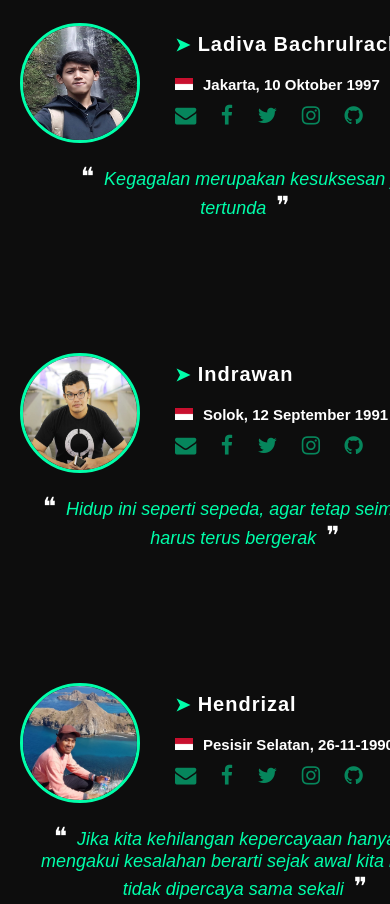
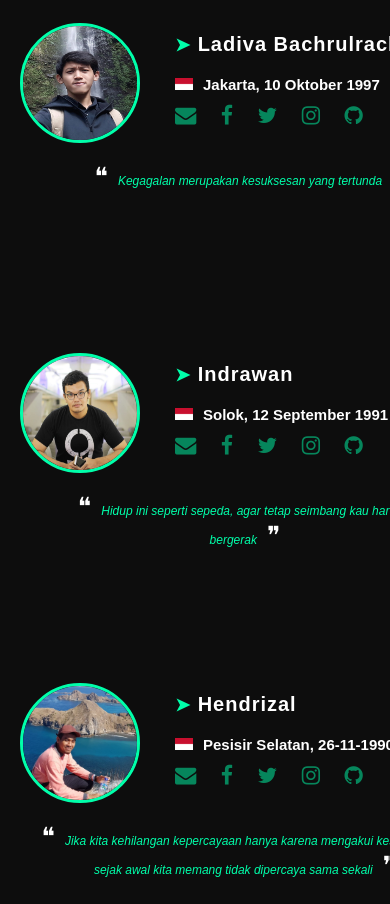
Before and after one commit to Arif-65/e28-dts20, a plain HTML site: page index.html in a window 390 px wide. Shown: the part 944-1848 px from the top of the page. Drawn offline with Linux system fonts and the light colour scheme.

Commit message:
perbaikan

```diff
--- a/assets/css/responsive.css
+++ b/assets/css/responsive.css
@@ -55,4 +55,8 @@
     font-size: 14px;
     line-height: 20px;
   }
+
+  .quotes{
+    font-size: 12px;
+  }
 }
```
